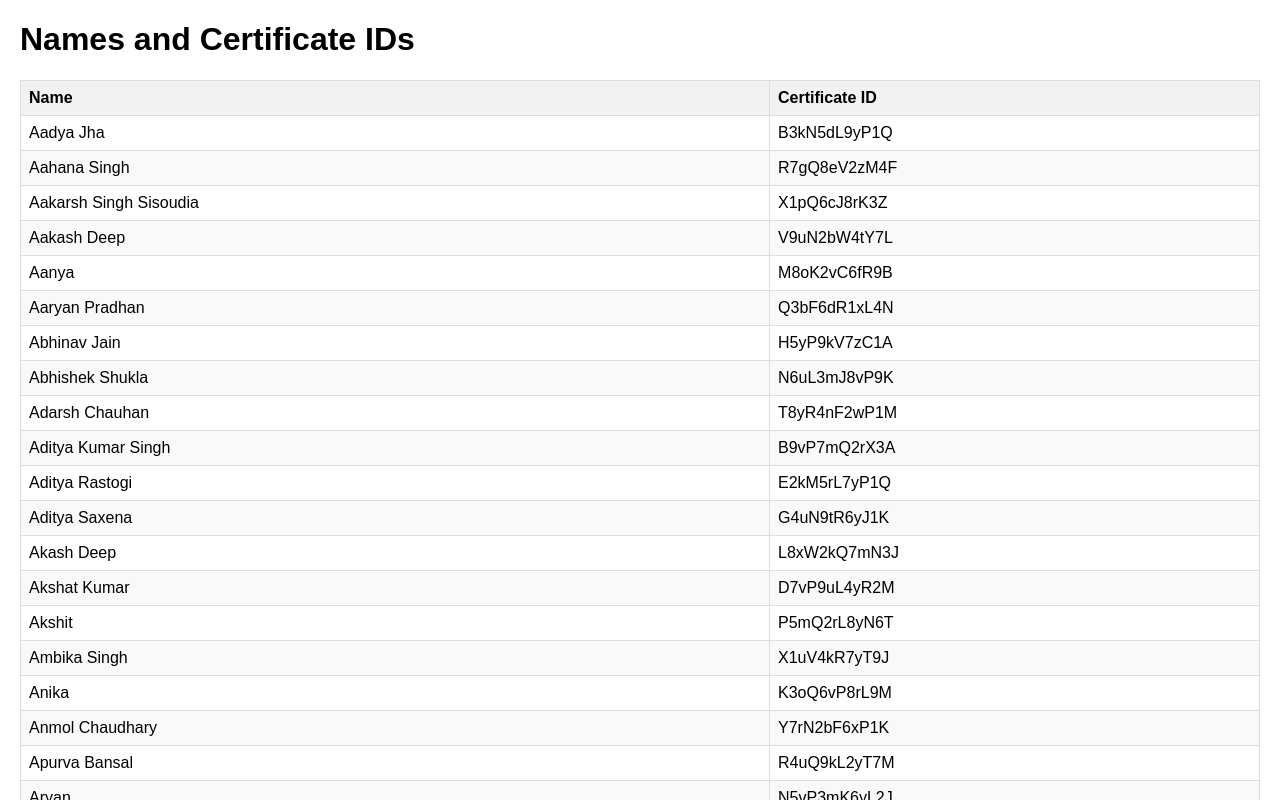
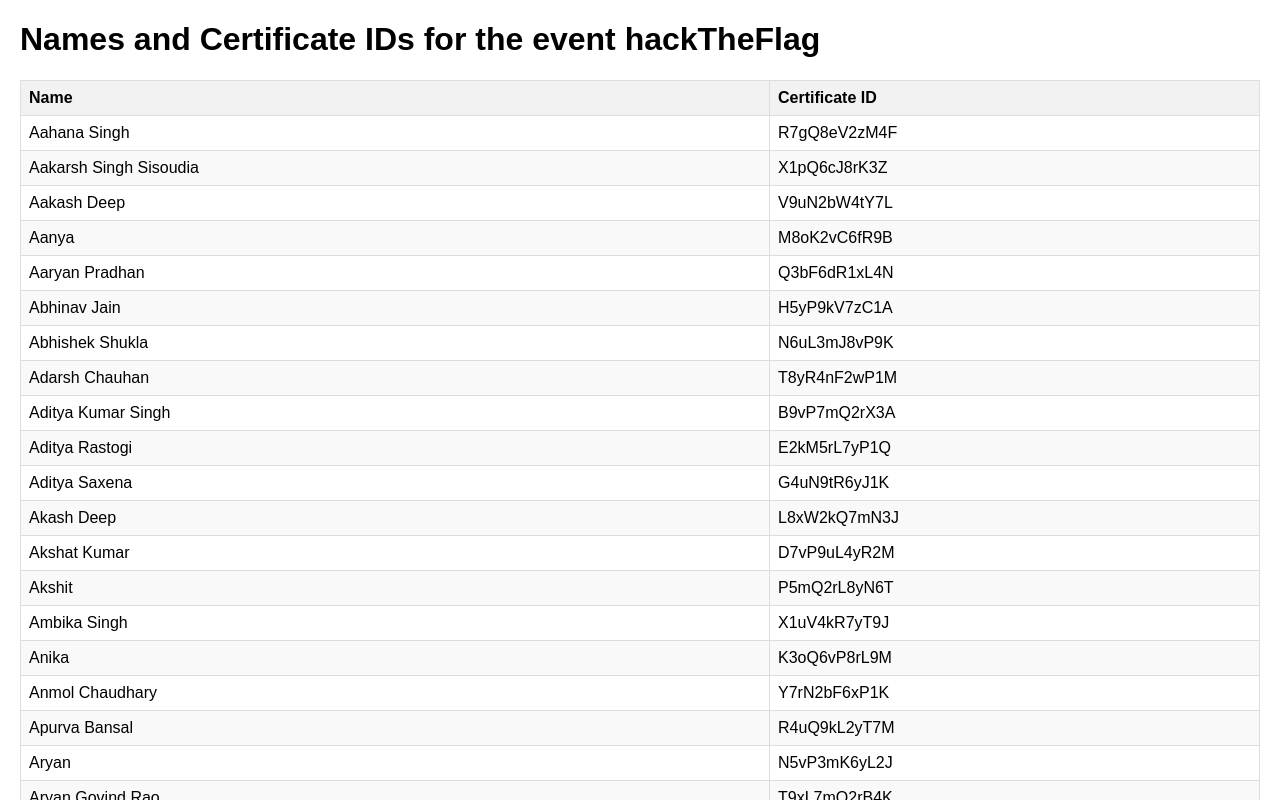
Before and after one commit to GDSCSRMIST/hackTheFlag, a plain HTML site: page index.html in a window 1280 px wide. Shown: the top 800 px of the page. Drawn offline with Linux system fonts and the light colour scheme.

Commit message:
update
removed names of organizers

```diff
--- a/index.html
+++ b/index.html
@@ -27,7 +27,7 @@
     </style>
 </head>
 <body>
-    <h1>Names and Certificate IDs</h1>
+    <h1>Names and Certificate IDs for the event hackTheFlag</h1>
     <table>
         <thead>
             <tr>
@@ -36,7 +36,6 @@
             </tr>
         </thead>
         <tbody>
-            <tr><td>Aadya Jha</td><td>B3kN5dL9yP1Q</td></tr>
             <tr><td>Aahana Singh</td><td>R7gQ8eV2zM4F</td></tr>
             <tr><td>Aakarsh Singh Sisoudia</td><td>X1pQ6cJ8rK3Z</td></tr>
             <tr><td>Aakash Deep</td><td>V9uN2bW4tY7L</td></tr>
@@ -101,7 +100,6 @@
             <tr><td>Nityanand Maurya</td><td>Q5rL2P9uT7M</td></tr>
             <tr><td>Nishant Awasthi</td><td>T8L4yQ2P3K</td></tr>
             <tr><td>Nitin Kumar Singh</td><td>R2uL9m5yT6K</td></tr>
-            <tr><td>Omkar Sachdeva</td><td>P4rL2yQ9T7M</td></tr>
             <tr><td>Parth Mongia</td><td>K9uT3P2L4yM</td></tr>
             <tr><td>Prakash Singh</td><td>R5L2yP9uT4K</td></tr>
             <tr><td>Pranav Sinha</td><td>J3rL8uT2yP9K</td></tr>
```
